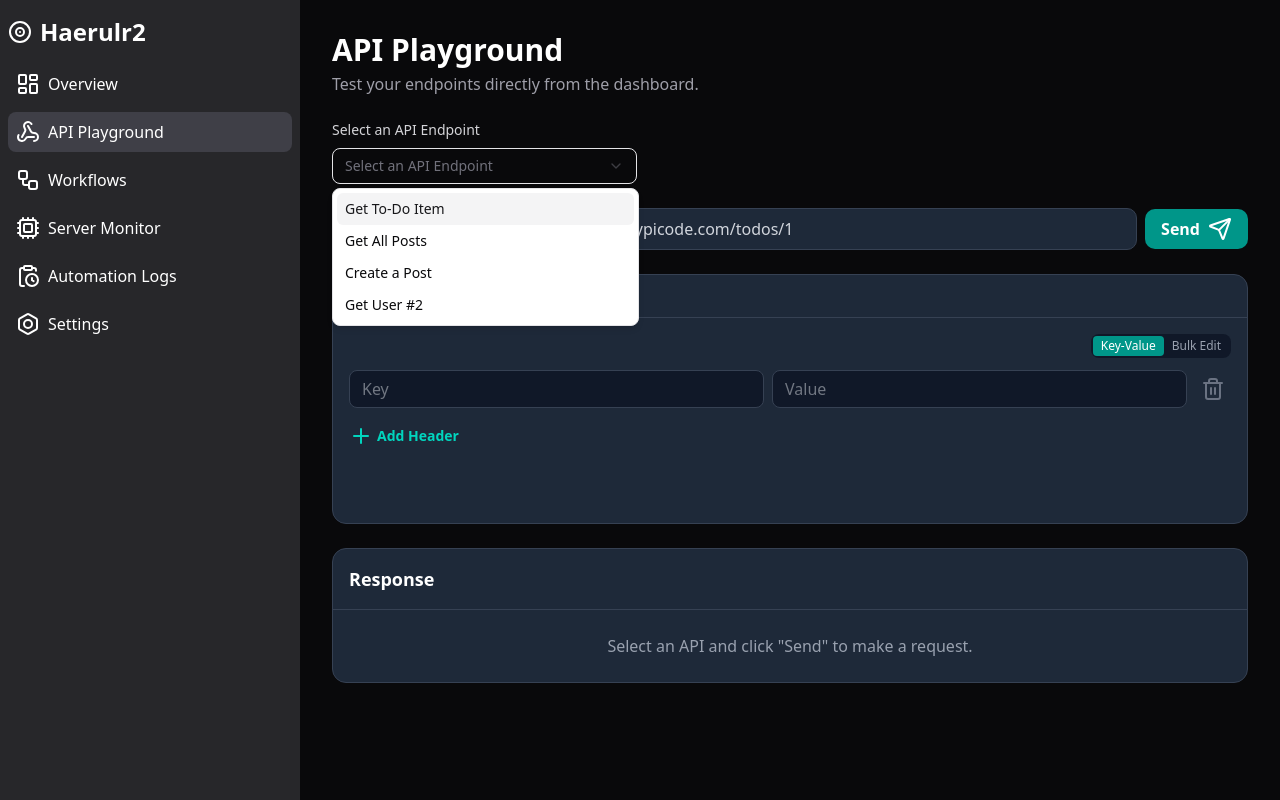
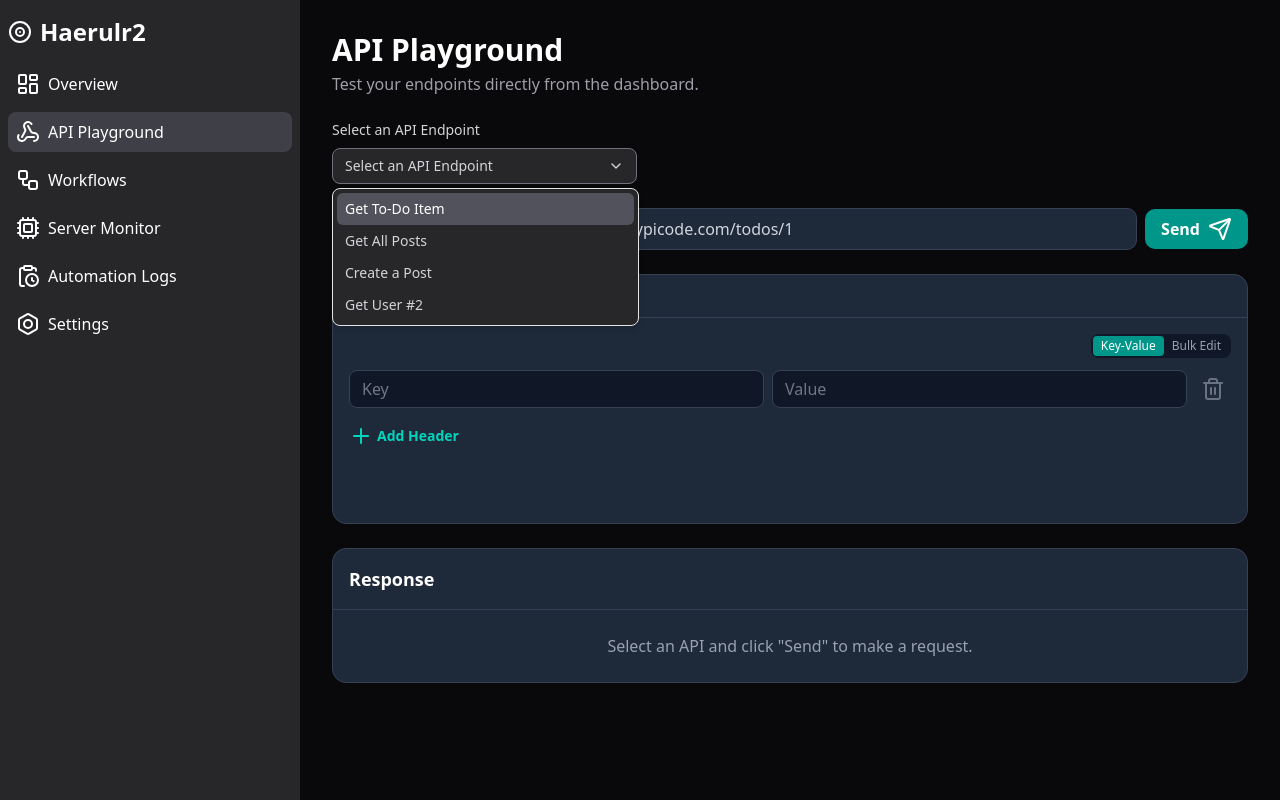
Before and after one commit to haerulr2/dashboard, a Next.js app: page /playground in a window 1280 px wide. Both pictures are taken after a click on the button "Select an API Endpoint". Built offline with nearby package versions, Linux system fonts and the light colour scheme.

Commit message:
Add Select component with Radix UI integration for enhanced dropdown functionality and styling

```diff
--- /dev/null
+++ b/src/components/ui/select.tsx
@@ -0,0 +1,207 @@
+"use client";
+
+import * as React from "react";
+import * as SelectPrimitive from "@radix-ui/react-select";
+import { CheckIcon, ChevronDownIcon, ChevronUpIcon } from "lucide-react";
+
+import { cn } from "@/lib/utils";
+
+function Select({
+  ...props
+}: React.ComponentProps<typeof SelectPrimitive.Root>) {
+  return <SelectPrimitive.Root data-slot="select" {...props} />;
+}
+
+function SelectGroup({
+  ...props
+}: React.ComponentProps<typeof SelectPrimitive.Group>) {
+  return <SelectPrimitive.Group data-slot="select-group" {...props} />;
+}
+
+function SelectValue({
+  ...props
+}: React.ComponentProps<typeof SelectPrimitive.Value>) {
+  return <SelectPrimitive.Value data-slot="select-value" {...props} />;
+}
+
+function SelectTrigger({
+  className,
+  size = "default",
+  children,
+  ...props
+}: React.ComponentProps<typeof SelectPrimitive.Trigger> & {
+  size?: "sm" | "default";
+}) {
+  return (
+    <SelectPrimitive.Trigger
+      data-slot="select-trigger"
+      data-size={size}
+      className={cn(
+        "focus-visible:border-ring focus-visible:ring-ring/50 aria-invalid:ring-destructive/20",
+        "dark:aria-invalid:ring-destructive/40 aria-invalid:border-destructive dark:bg-input/30",
+        "dark:hover:bg-input/50 flex w-fit items-center justify-between gap-2 rounded-md border",
+        "px-3 py-2 text-sm whitespace-nowrap shadow-xs transition-[color,box-shadow] outline-none",
+        "focus-visible:ring-[3px] disabled:cursor-not-allowed disabled:opacity-50 data-[size=default]:h-9",
+        "data-[size=sm]:h-8 *:data-[slot=select-value]:line-clamp-1 *:data-[slot=select-value]:flex",
+        "*:data-[slot=select-value]:items-center *:data-[slot=select-value]:gap-2 [&_svg]:pointer-events-none",
+        "[&_svg]:shrink-0 [&_svg:not([class*='size-'])]:size-4 border-zinc-500 bg-zinc-800 text-zinc-300",
+        "data-[placeholder]:text-zinc-300 [&_svg:not([class*='text-'])]:text-zinc-300",
+        className
+      )}
+      {...props}
+    >
+      {children}
+      <SelectPrimitive.Icon asChild>
+        <ChevronDownIcon className="size-4" />
+      </SelectPrimitive.Icon>
+    </SelectPrimitive.Trigger>
+  );
+}
+
+function SelectContent({
+  className,
+  children,
+  position = "popper",
+  ...props
+}: React.ComponentProps<typeof SelectPrimitive.Content>) {
+  return (
+    <SelectPrimitive.Portal>
+      <SelectPrimitive.Content
+        data-slot="select-content"
+        className={cn(
+          "bg-zinc-800 text-zinc-300 data-[state=open]:animate-in",
+          "data-[state=closed]:animate-out data-[state=closed]:fade-out-0",
+          "data-[state=open]:fade-in-0 data-[state=closed]:zoom-out-95",
+          "data-[state=open]:zoom-in-95 data-[side=bottom]:slide-in-from-top-2",
+          "data-[side=left]:slide-in-from-right-2 data-[side=right]:slide-in-from-left-2",
+          "data-[side=top]:slide-in-from-bottom-2 relative z-50 max-h-(--radix-select-content-available-height)",
+          "min-w-[8rem] origin-(--radix-select-content-transform-origin)",
+          "overflow-x-hidden overflow-y-auto rounded-md border shadow-md",
+          position === "popper" &&
+            "data-[side=bottom]:translate-y-1 data-[side=left]:-translate-x-1",
+          "data-[side=right]:translate-x-1 data-[side=top]:-translate-y-1",
+          className
+        )}
+        position={position}
+        {...props}
+      >
+        <SelectScrollUpButton />
+        <SelectPrimitive.Viewport
+          className={cn(
+            "p-1",
+            position === "popper" &&
+              "h-[var(--radix-select-trigger-height)] w-full min-w-[var(--radix-select-trigger-width)] scroll-my-1"
+          )}
+        >
+          {children}
+        </SelectPrimitive.Viewport>
+        <SelectScrollDownButton />
+      </SelectPrimitive.Content>
+    </SelectPrimitive.Portal>
+  );
+}
+
+function SelectLabel({
+  className,
+  ...props
+}: React.ComponentProps<typeof SelectPrimitive.Label>) {
+  return (
+    <SelectPrimitive.Label
+      data-slot="select-label"
+      className={cn("text-muted-foreground px-2 py-1.5 text-xs", className)}
+      {...props}
+    />
+  );
+}
+
+function SelectItem({
+  className,
+  children,
+  ...props
+}: React.ComponentProps<typeof SelectPrimitive.Item>) {
+  return (
+    <SelectPrimitive.Item
+      data-slot="select-item"
+      className={cn(
+        "focus:bg-zinc-600 focus:text-white [&_svg:not([class*='text-'])]:text-zinc-300",
+        "relative flex w-full cursor-default items-center gap-2 rounded-sm",
+        "py-1.5 pr-8 pl-2 text-sm outline-hidden select-none data-[disabled]:pointer-events-none",
+        "data-[disabled]:opacity-50 [&_svg]:pointer-events-none [&_svg]:shrink-0",
+        "[&_svg:not([class*='size-'])]:size-4 *:[span]:last:flex",
+        "*:[span]:last:items-center *:[span]:last:gap-2 hover:[&_svg:not([class*='text-'])]:text-white",
+        "text-zinc-300 hover:text-white hover:bg-zinc-600",
+        className
+      )}
+      {...props}
+    >
+      <span className="absolute right-2 flex size-3.5 items-center justify-center">
+        <SelectPrimitive.ItemIndicator>
+          <CheckIcon className="size-4" />
+        </SelectPrimitive.ItemIndicator>
+      </span>
+      <SelectPrimitive.ItemText>{children}</SelectPrimitive.ItemText>
+    </SelectPrimitive.Item>
+  );
+}
+
+function SelectSeparator({
+  className,
+  ...props
+}: React.ComponentProps<typeof SelectPrimitive.Separator>) {
+  return (
+    <SelectPrimitive.Separator
+      data-slot="select-separator"
+      className={cn("bg-border pointer-events-none -mx-1 my-1 h-px", className)}
+      {...props}
+    />
+  );
+}
+
+function SelectScrollUpButton({
+  className,
+  ...props
+}: React.ComponentProps<typeof SelectPrimitive.ScrollUpButton>) {
+  return (
+    <SelectPrimitive.ScrollUpButton
+      data-slot="select-scroll-up-button"
+      className={cn(
+        "flex cursor-default items-center justify-center py-1",
+        className
+      )}
+      {...props}
+    >
+      <ChevronUpIcon className="size-4" />
+    </SelectPrimitive.ScrollUpButton>
+  );
+}
+
+function SelectScrollDownButton({
+  className,
+  ...props
+}: React.ComponentProps<typeof SelectPrimitive.ScrollDownButton>) {
+  return (
+    <SelectPrimitive.ScrollDownButton
+      data-slot="select-scroll-down-button"
+      className={cn(
+        "flex cursor-default items-center justify-center py-1",
+        className
+      )}
+      {...props}
+    >
+      <ChevronDownIcon className="size-4" />
+    </SelectPrimitive.ScrollDownButton>
+  );
+}
+
+export {
+  Select,
+  SelectContent,
+  SelectGroup,
+  SelectItem,
+  SelectLabel,
+  SelectScrollDownButton,
+  SelectScrollUpButton,
+  SelectSeparator,
+  SelectTrigger,
+  SelectValue,
+};
```
